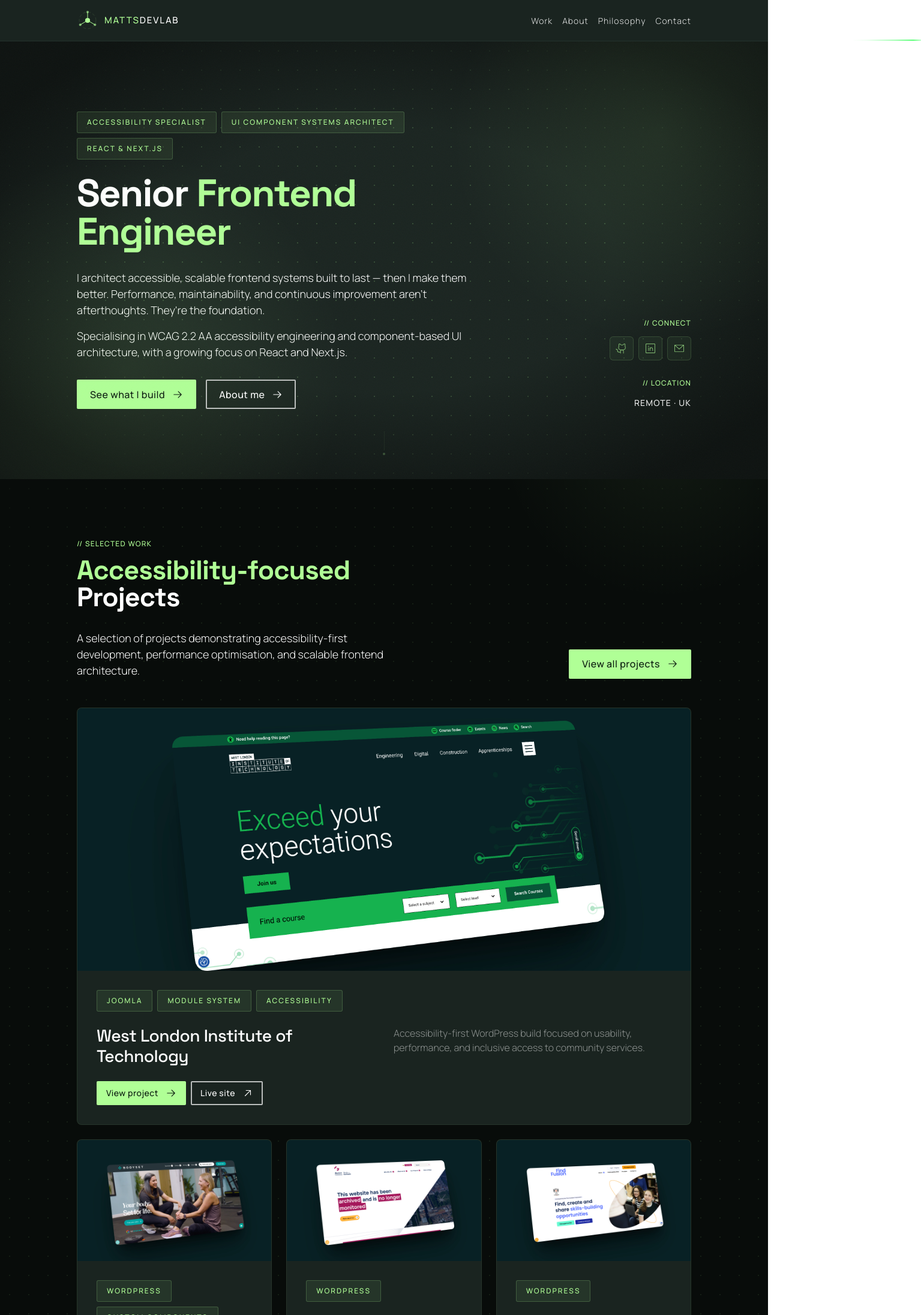
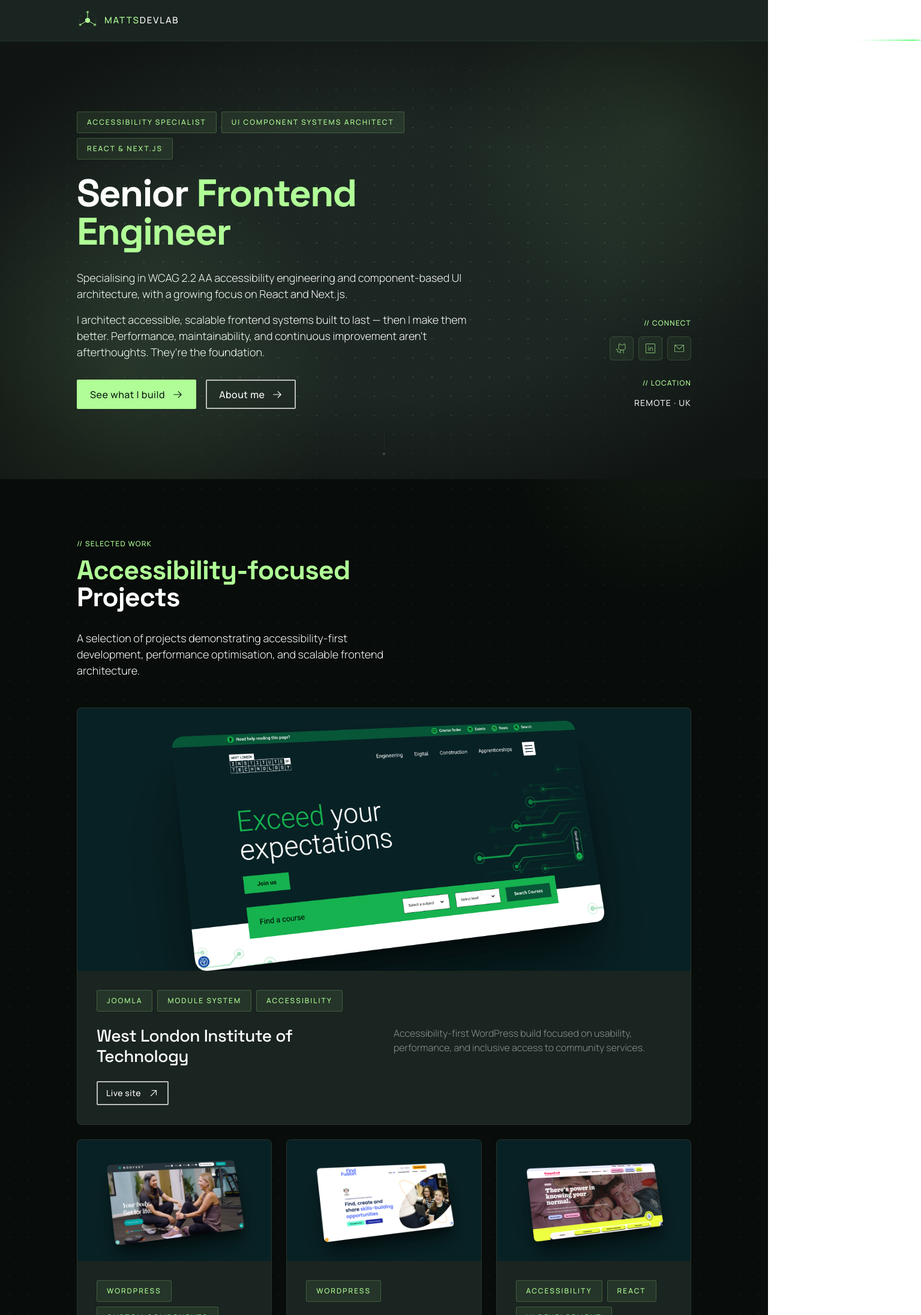
Before and after one commit to MattsDevLab/mattsdevlab-portfolio, a Next.js app: page / in a window 1280 px wide. Shown: the top 2193 px of the page at 60% size, 1535 px wide, since content can reach past the window. Built offline with nearby package versions, Linux system fonts and the light colour scheme.

Commit message:
refactor: Prepare homepage for launch: disable nav and inner-page links for single page mode

```diff
--- a/src/components/layout/Footer.tsx
+++ b/src/components/layout/Footer.tsx
@@ -29,7 +29,7 @@ export default function Footer() {
                         </a>
                     </li>
                 </ul>
-                <nav aria-label="Footer" className="site-footer__nav">
+                {/* <nav aria-label="Footer" className="site-footer__nav">
                     <ul className="site-footer__menu">
                         <li>
                             <Link href="/work" className="site-footer__link">
@@ -53,7 +53,7 @@ export default function Footer() {
                           </Link>
                         </li>
                     </ul>
-                </nav>
+                </nav> */}
             </div>
         </footer>
     )
--- a/src/components/layout/Header.tsx
+++ b/src/components/layout/Header.tsx
@@ -13,7 +13,7 @@ export default function Header(){
         <header className="site-header">
             <div className="inner__wrapper">
                 <Logo />
-                <nav aria-label="Primary" className="site-header__nav">
+                {/* <nav aria-label="Primary" className="site-header__nav">
                     <ul className="site-header__menu">
                         {navItems.map((item) => (
                             <li key={item.href} className="site-header__menu-item">
@@ -23,7 +23,7 @@ export default function Header(){
                             </li>
                         ))}
                     </ul>
-                </nav>
+                </nav> */}
             </div>
 
         </header>
--- a/src/components/sections/AboutPreview.tsx
+++ b/src/components/sections/AboutPreview.tsx
@@ -11,7 +11,7 @@ export default function AboutPreview(){
     ];
 
     return(
-        <section className="about-preview s-pad">
+        <section id="about-preview" className="about-preview s-pad">
             <div className="inner__wrapper">
                 <div className="about-preview__lh-col">
                     <p className="sub-text">// About Me</p>
@@ -50,9 +50,9 @@ export default function AboutPreview(){
                             computer still powers everything I build today.
                         </p>
                     </div>
-                    <Link href="/about" className="pill pill--secondary pill--large">
+                    {/* <Link href="/about" className="pill pill--secondary pill--large">
                          Read my story <ArrowRightIcon size={18} weight="regular" />
-                    </Link>
+                    </Link> */}
                 </div>
             </div>
         </section>
--- a/src/components/sections/ContactCta.tsx
+++ b/src/components/sections/ContactCta.tsx
@@ -15,11 +15,11 @@ export default function CTABanner() {
                         I work with teams who value accessibility, performance, and long-term thinking — not shortcuts. If that sounds like your approach, I’d like to hear from you.
                     </p>
                     <div className="cta-banner__actions">
-                         <Link href="/work" className="pill pill--secondary pill--large">
+                         {/* <Link href="/work" className="pill pill--secondary pill--large">
                             See my work
                             <ArrowRightIcon size={18} weight="regular" aria-hidden="true" />
-                        </Link>
-                        <Link href="/contact" className="pill pill--primary pill--large">
+                        </Link> */}
+                        <Link href="mailto:mattsdevlab@gmail.com" className="pill pill--primary pill--large">
                             Let&apos;s work together
                             <ArrowRightIcon size={18} weight="regular" aria-hidden="true" />
                         </Link>
--- a/src/components/sections/FeaturedProjects.tsx
+++ b/src/components/sections/FeaturedProjects.tsx
@@ -9,7 +9,7 @@ export default function FeaturedProjects() {
     .slice(0, 4);
 
   return (
-    <section className="featured-projects s-pad">
+    <section id="featured-projects" className="featured-projects s-pad">
       <div className="inner__wrapper">
         <div className="header">
           <div className="header__lh-col">
@@ -20,10 +20,10 @@ export default function FeaturedProjects() {
             </p>
           </div>
           <div className="header__rh-col">
-            <Link href="/work" className="pill pill--primary pill--large">
+            {/* <Link href="/work" className="pill pill--primary pill--large">
               View all projects
                 <ArrowRightIcon size={18} weight="regular" aria-hidden="true" />
-            </Link>
+            </Link> */}
           </div>
         </div>
         <div className="featured-projects__grid">
--- a/src/components/sections/Hero.tsx
+++ b/src/components/sections/Hero.tsx
@@ -15,16 +15,16 @@ export default function Hero(){
                     </p>
                     <h1 className="hero__title">Senior <span className="text-highlight">Frontend Engineer</span></h1>
                     <div className="hero__text ">
+                         <p className="lead-text"> Specialising in WCAG 2.2 AA accessibility engineering and component-based UI architecture,
+                        with a growing focus on React and Next.js.</p>
                         <p className="lead-text">I architect accessible, scalable frontend systems built to last — then I make them better.
                         Performance, maintainability, and continuous improvement aren&apos;t afterthoughts. They&apos;re the foundation.</p>
-                        <p className="lead-text"> Specialising in WCAG 2.2 AA accessibility engineering and component-based UI architecture,
-                        with a growing focus on React and Next.js.</p>
                     </div>
                     <div className="hero__cta">
-                        <Link href="/work" className="pill pill--primary pill--large">
+                        <Link href="#featured-projects" className="pill pill--primary pill--large">
                             See what I build <ArrowRightIcon size={18} weight="regular" />
                         </Link>
-                        <Link href="/about" className="pill pill--secondary pill--large">
+                        <Link href="#about-preview" className="pill pill--secondary pill--large">
                             About me <ArrowRightIcon size={18} weight="regular" />
                         </Link>
                     </div>
--- a/src/components/sections/ProjectCard.tsx
+++ b/src/components/sections/ProjectCard.tsx
@@ -41,9 +41,9 @@ export default function ProjectCard({ title, summary, tags, href, slug, featured
         <p className="project-card__text ">{summary}</p>
 
         <div className="project-card__links">
-          <Link href={`/work/${slug}`} className="project-card__link pill pill--primary">
+          {/* <Link href={`/work/${slug}`} className="project-card__link pill pill--primary">
             View project <ArrowRightIcon size={18} weight="regular" />
-          </Link>
+          </Link> */}
           {isExternal && (
             <a href={href} className="project-card__link pill pill--secondary" target="_blank" rel="noreferrer">
               Live site <ArrowUpRightIcon size={18} weight="regular" />
--- a/src/data/projects.ts
+++ b/src/data/projects.ts
@@ -52,7 +52,7 @@ export const projects: Project[] = [
     summary: 'Reusable component-based builds using WordPress, Timber, Twig, ACF, and modern frontend practices.',
     tags: ['Wordpress'],
     href: '/work/western-gateway',
-    featured: true,
+    featured: false,
     image: '/images/projects/western-gateway-showcase-thumbnail.jpeg',
     role: 'Frontend Developer',
     overview: 'A range of custom WordPress projects built with a component-based approach using Timber, Twig, and ACF for flexible, maintainable page building.',
@@ -97,7 +97,7 @@ export const projects: Project[] = [
     summary: 'Accessible self-checkout experience for the UK\'s only youth-focused breast cancer awareness charity.',
     tags: ['Accessibility', 'React', 'UI Development'],
     href: 'https://coppafeel.org/',
-    featured: false,
+    featured: true,
     image: '/images/projects/coppafeel-showcase-thumbnail.jpeg',
     role: 'Frontend Developer',
     overview: 'CoppaFeel needed a self-checkout experience that guided users through a sensitive journey with clarity and accessibility.',
```
